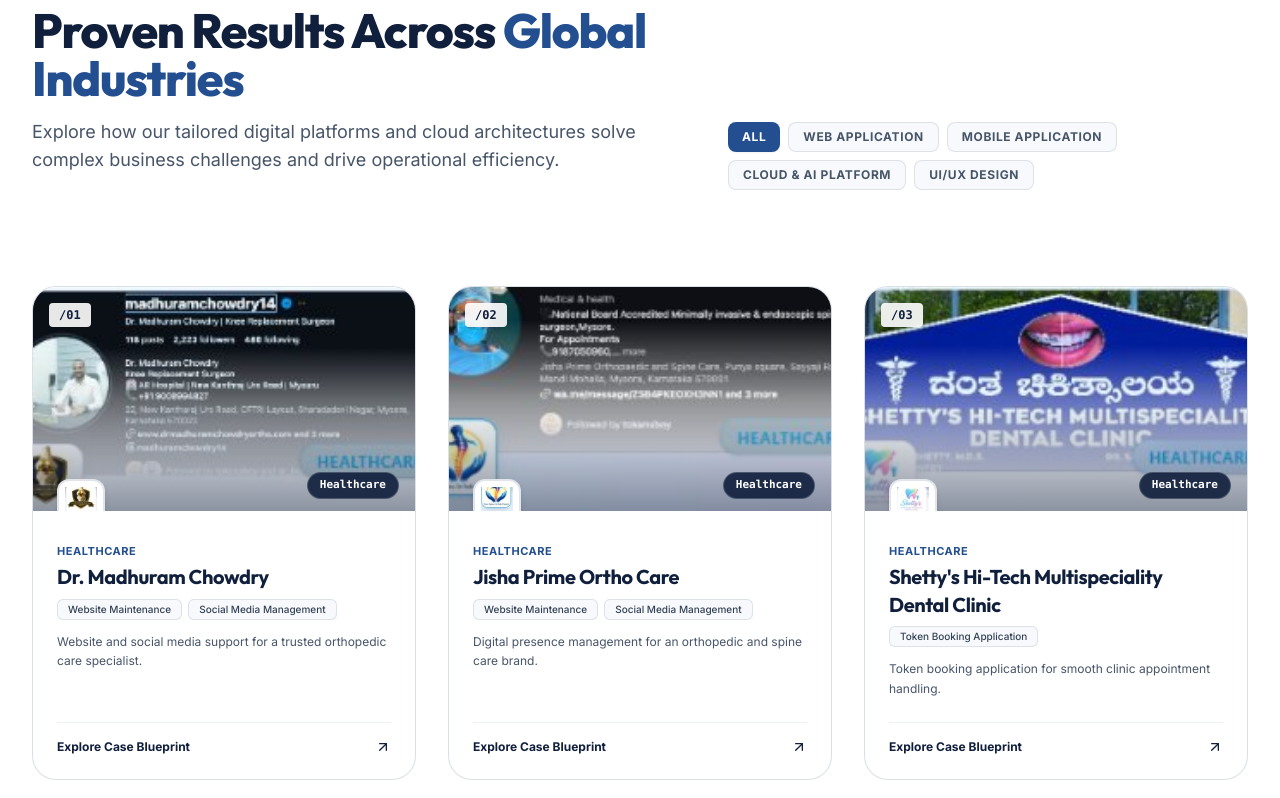
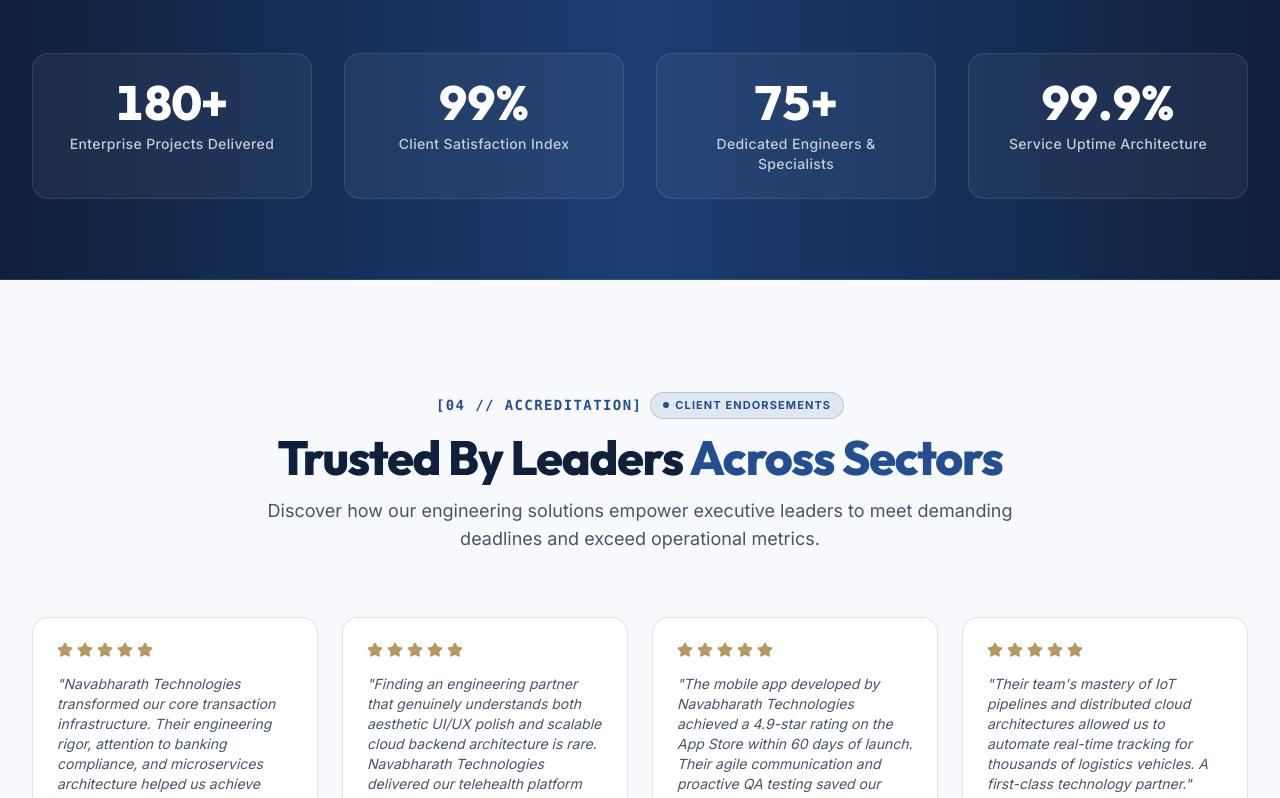
Before and after one commit to internship-ui/demo-NB, a React (Vite) app: page / in a window 1280 px wide. Shown: the part 3982-4780 px from the top of the page. Built offline with nearby package versions, Linux system fonts and the light colour scheme.

Commit message:
feat: remove Selected Works case studies section from Home page per user request

```diff
--- a/src/pages/Home.jsx
+++ b/src/pages/Home.jsx
@@ -33,23 +33,13 @@ import HomeDigitalGridBackground from '../components/home/HomeDigitalGridBackgro
 import ServiceCard from '../components/common/ServiceCard';
 import MagneticButton from '../components/common/MagneticButton';
 import { servicesData } from '../data/servicesData';
-import { portfolioData } from '../data/portfolioData';
 import { testimonialsData } from '../data/testimonialsData';
 import { companyDetails } from '../data/companyData';
 import { getAssetUrl } from '../utils/assetPath';
 
 export default function Home() {
-  const [selectedProject, setSelectedProject] = useState(null);
   const [selectedService, setSelectedService] = useState(null);
-  const [activePortfolioFilter, setActivePortfolioFilter] = useState('All');
   const navigate = useNavigate();
-
-  // Portfolio categories
-  const categories = ['All', 'Web Application', 'Mobile Application', 'Cloud & AI Platform', 'UI/UX Design'];
-
-  const filteredProjects = activePortfolioFilter === 'All'
-    ? portfolioData.slice(0, 6)
-    : portfolioData.filter((p) => p.category.toLowerCase().includes(activePortfolioFilter.toLowerCase().replace(' application', '').replace(' platform', ''))).slice(0, 6);
 
   // Stagger animation container
   const containerVariants = {
@@ -550,133 +540,14 @@ export default function Home() {
         </div>
       </section>
 
-      {/* ===================== SECTION 03: SELECTED WORKS (PORTFOLIO) ===================== */}
-      <section className="py-20 lg:py-28 px-4 sm:px-6 lg:px-8 bg-white border-t border-brand-silver/40 relative">
-        <div className="max-w-7xl mx-auto">
-          <div className="flex flex-col md:flex-row md:items-end justify-between mb-12 gap-6">
-            <SectionHeading
-              number="03 // SELECTED WORKS"
-              badge="Case Studies"
-              title="Proven Results Across"
-              titleHighlight="Global Industries"
-              description="Explore how our tailored digital platforms and cloud architectures solve complex business challenges and drive operational efficiency."
-              align="left"
-            />
-
-            {/* Filter Pills */}
-            <div className="flex flex-wrap gap-2 pb-6 md:pb-12">
-              {categories.map((cat) => (
-                <button
-                  key={cat}
-                  onClick={() => setActivePortfolioFilter(cat)}
-                  className={`px-3.5 py-1.5 rounded-lg text-xs font-bold uppercase tracking-wider transition-all cursor-pointer ${
-                    activePortfolioFilter === cat
-                      ? 'bg-brand-royal text-white shadow-sm'
-                      : 'bg-brand-light text-slate-600 hover:text-brand-navy hover:bg-slate-100 border border-brand-silver/50'
-                  }`}
-                >
-                  {cat}
-                </button>
-              ))}
-            </div>
-          </div>
-
-          {/* Agency Image-Based Project Gallery */}
-          <div className="grid grid-cols-1 md:grid-cols-2 lg:grid-cols-3 gap-8">
-            {filteredProjects.map((project, idx) => (
-              <motion.div
-                key={project.id}
-                initial={{ opacity: 0, y: 20 }}
-                whileInView={{ opacity: 1, y: 0 }}
-                viewport={{ once: true }}
-                transition={{ delay: idx * 0.08 }}
-                onClick={() => setSelectedProject(project)}
-                className="rounded-3xl bg-white border border-brand-silver/60 overflow-hidden hover:border-brand-royal/50 transition-all duration-300 group flex flex-col justify-between hover:shadow-xl cursor-pointer"
-              >
-                <div className="relative h-52 sm:h-56 overflow-hidden bg-brand-light">
-                  <img
-                    src={project.bannerImage}
-                    alt={project.title}
-                    className="w-full h-full object-cover group-hover:scale-105 transition-transform duration-700 ease-out"
-                    loading="lazy"
-                  />
-                  <div className="absolute inset-0 bg-gradient-to-t from-brand-navy/60 via-transparent to-transparent opacity-80" />
-
-                  {/* Project Index Overlay */}
-                  <div className="absolute top-4 left-4 px-2.5 py-1 rounded bg-white/90 backdrop-blur-sm text-brand-navy font-mono text-xs font-extrabold shadow-sm">
-                    /0{idx + 1}
-                  </div>
-
-                  {/* Client Logo */}
-                  <div className="absolute -bottom-4 left-6 w-12 h-12 rounded-xl bg-white p-1.5 shadow-md border-2 border-brand-silver/50 flex items-center justify-center overflow-hidden z-10 group-hover:scale-110 transition-transform duration-300">
-                    <img
-                      src={project.logoImage}
-                      alt={`${project.title} logo`}
-                      className="w-full h-full object-contain"
-                      loading="lazy"
-                    />
-                  </div>
-
-                  {/* Impact Metric Floating Badge */}
-                  <div className="absolute bottom-3 right-4 px-3 py-1 rounded-full bg-brand-navy/90 text-white font-mono text-[11px] font-bold border border-white/20">
-                    {project.clientDomain}
-                  </div>
-                </div>
-
-                <div className="pt-8 pb-6 px-6 flex-1 flex flex-col justify-between">
-                  <div>
-                    <div className="text-[11px] font-bold text-brand-royal uppercase tracking-wider mb-1">
-                      {project.category}
-                    </div>
-                    <h3 className="text-xl font-bold text-brand-navy mb-2 group-hover:text-brand-royal transition-colors font-heading leading-snug">
-                      {project.title}
-                    </h3>
-
-                    <div className="flex flex-wrap gap-1.5 mb-3">
-                      {project.tags.slice(0, 3).map((tag) => (
-                        <span
-                          key={tag}
-                          className="text-[10px] font-medium px-2.5 py-0.5 rounded-md bg-brand-light text-slate-700 border border-brand-silver/50"
-                        >
-                          {tag}
-                        </span>
-                      ))}
-                    </div>
-
-                    <p className="text-xs text-slate-600 leading-relaxed line-clamp-2 mb-6">
-                      {project.shortDesc}
-                    </p>
-                  </div>
-
-                  <div className="pt-4 border-t border-brand-silver/30 flex items-center justify-between text-xs font-bold text-brand-navy group-hover:text-brand-royal transition-colors">
-                    <span>Explore Case Blueprint</span>
-                    <ArrowUpRight className="w-4 h-4 transition-transform group-hover:translate-x-0.5 group-hover:-translate-y-0.5" />
-                  </div>
-                </div>
-              </motion.div>
-            ))}
-          </div>
-
-          <div className="mt-14 text-center">
-            <Link
-              to="/portfolio"
-              className="inline-flex items-center gap-2 px-8 py-3.5 rounded-xl font-bold text-xs uppercase tracking-wider bg-brand-royal text-white hover:bg-brand-navy shadow-md transition-all"
-            >
-              <span>Browse Full Project Gallery</span>
-              <ArrowRight className="w-4 h-4" />
-            </Link>
-          </div>
-        </div>
-      </section>
-
-      {/* ===================== SECTION 04: STATS DATA WALL ===================== */}
+      {/* ===================== SECTION 03: STATS DATA WALL ===================== */}
       <section className="relative py-20 bg-gradient-to-r from-brand-navy via-[#1B3E73] to-brand-navy border-y border-brand-steel/30 text-white overflow-hidden">
         <div className="absolute inset-0 bg-grid-pattern opacity-10 pointer-events-none" />
 
         <div className="max-w-7xl mx-auto px-4 sm:px-6 lg:px-8 relative z-10">
           <div className="text-center max-w-2xl mx-auto mb-14">
             <span className="font-mono text-xs font-bold text-brand-silver uppercase tracking-widest block mb-2">
-              [04 // PERFORMANCE METRICS]
+              [03 // PERFORMANCE METRICS]
             </span>
             <h2 className="text-3xl sm:text-4xl font-extrabold text-white font-heading">
               Engineering Velocity In Numbers
@@ -709,11 +580,11 @@ export default function Home() {
         </div>
       </section>
 
-      {/* ===================== SECTION 05: CLIENT ENDORSEMENTS ===================== */}
+      {/* ===================== SECTION 04: CLIENT ENDORSEMENTS ===================== */}
       <section className="py-20 lg:py-28 px-4 sm:px-6 lg:px-8 bg-brand-light relative">
         <div className="max-w-7xl mx-auto">
           <SectionHeading
-            number="05 // ACCREDITATION"
+            number="04 // ACCREDITATION"
             badge="Client Endorsements"
             title="Trusted By Leaders"
             titleHighlight="Across Sectors"
@@ -766,13 +637,13 @@ export default function Home() {
       {/* ===================== MARQUEE BANNER (DARK CONTRAST & REVERSE DIRECTION) ===================== */}
       <MarqueeBanner isDark={true} direction="right" speed="slow" />
 
-      {/* ===================== SECTION 06: CALL TO ACTION ===================== */}
+      {/* ===================== SECTION 05: CALL TO ACTION ===================== */}
       <section className="py-20 lg:py-28 px-4 sm:px-6 lg:px-8 relative bg-white">
         <div className="max-w-5xl mx-auto rounded-3xl bg-gradient-to-r from-brand-navy via-[#1B3E73] to-brand-navy border border-brand-steel/40 p-8 sm:p-14 lg:p-16 text-center relative overflow-hidden shadow-2xl text-white">
           <div className="absolute -top-24 -right-24 w-64 h-64 bg-brand-royal/20 rounded-full blur-3xl pointer-events-none" />
 
           <div className="inline-flex items-center gap-2 font-mono text-xs font-bold text-brand-silver uppercase tracking-widest mb-4">
-            <span>[06 // INITIATE DIALOGUE]</span>
+            <span>[05 // INITIATE DIALOGUE]</span>
           </div>
 
           <h2 className="text-3xl sm:text-4xl md:text-5xl font-extrabold text-white mb-6 font-heading tracking-tight leading-tight">
@@ -802,75 +673,6 @@ export default function Home() {
           </div>
         </div>
       </section>
-
-      {/* Project Case Study Modal */}
-      {selectedProject && (
-        <Modal
-          isOpen={!!selectedProject}
-          onClose={() => setSelectedProject(null)}
-          title={selectedProject.title}
-          subtitle={`${selectedProject.category} | ${selectedProject.clientDomain}`}
-          maxWidth="max-w-3xl"
-        >
-          <div className="space-y-6 text-slate-700 text-sm">
-            <img
-              src={selectedProject.image}
-              alt={selectedProject.title}
-              className="w-full h-64 object-cover rounded-xl border border-brand-silver/50"
-            />
-
-            <div>
-              <h4 className="text-brand-navy font-bold text-base mb-1">Project Overview</h4>
-              <p className="leading-relaxed text-slate-600">{selectedProject.fullDesc}</p>
-            </div>
-
-            <div className="grid grid-cols-1 sm:grid-cols-2 gap-4">
-              <div className="p-4 rounded-xl bg-brand-light border border-brand-silver/50">
-                <h5 className="text-brand-royal font-bold text-xs uppercase tracking-wider mb-2">
-                  Technical Challenge
-                </h5>
-                <p className="text-xs leading-relaxed text-slate-600">{selectedProject.challenge}</p>
-              </div>
-
-              <div className="p-4 rounded-xl bg-brand-light border border-brand-silver/50">
-                <h5 className="text-brand-royal font-bold text-xs uppercase tracking-wider mb-2">
-                  Navabharath Solution
-                </h5>
-                <p className="text-xs leading-relaxed text-slate-600">{selectedProject.solution}</p>
-              </div>
-            </div>
-
-            <div>
-              <h4 className="text-brand-navy font-bold text-sm mb-2">Measurable Outcomes</h4>
-              <ul className="space-y-2">
-                {selectedProject.results.map((res, i) => (
-                  <li key={i} className="flex items-center gap-2 text-xs text-slate-700">
-                    <CheckCircle2 className="w-4 h-4 text-brand-royal flex-shrink-0" />
-                    <span>{res}</span>
-                  </li>
-                ))}
-              </ul>
-            </div>
-
-            <div className="pt-4 border-t border-brand-silver/40 flex items-center justify-between">
-              <div className="flex flex-wrap gap-1.5">
-                {selectedProject.tags.map((t) => (
-                  <span key={t} className="text-[10px] font-mono px-2 py-0.5 rounded bg-brand-royal/10 text-brand-royal border border-brand-royal/20">
-                    {t}
-                  </span>
-                ))}
-              </div>
-              <Link
-                to={`/contact?service=${encodeURIComponent(selectedProject.title)}`}
-                onClick={() => setSelectedProject(null)}
-                className="px-4 py-2 rounded-xl bg-brand-royal text-white font-bold text-xs uppercase tracking-wider hover:bg-brand-navy transition-colors cursor-pointer shadow-sm"
-              >
-                Inquire For Similar Build
-              </Link>
-            </div>
-          </div>
-        </Modal>
-      )}
 
       {/* Service Details Modal */}
       {selectedService && (
```
